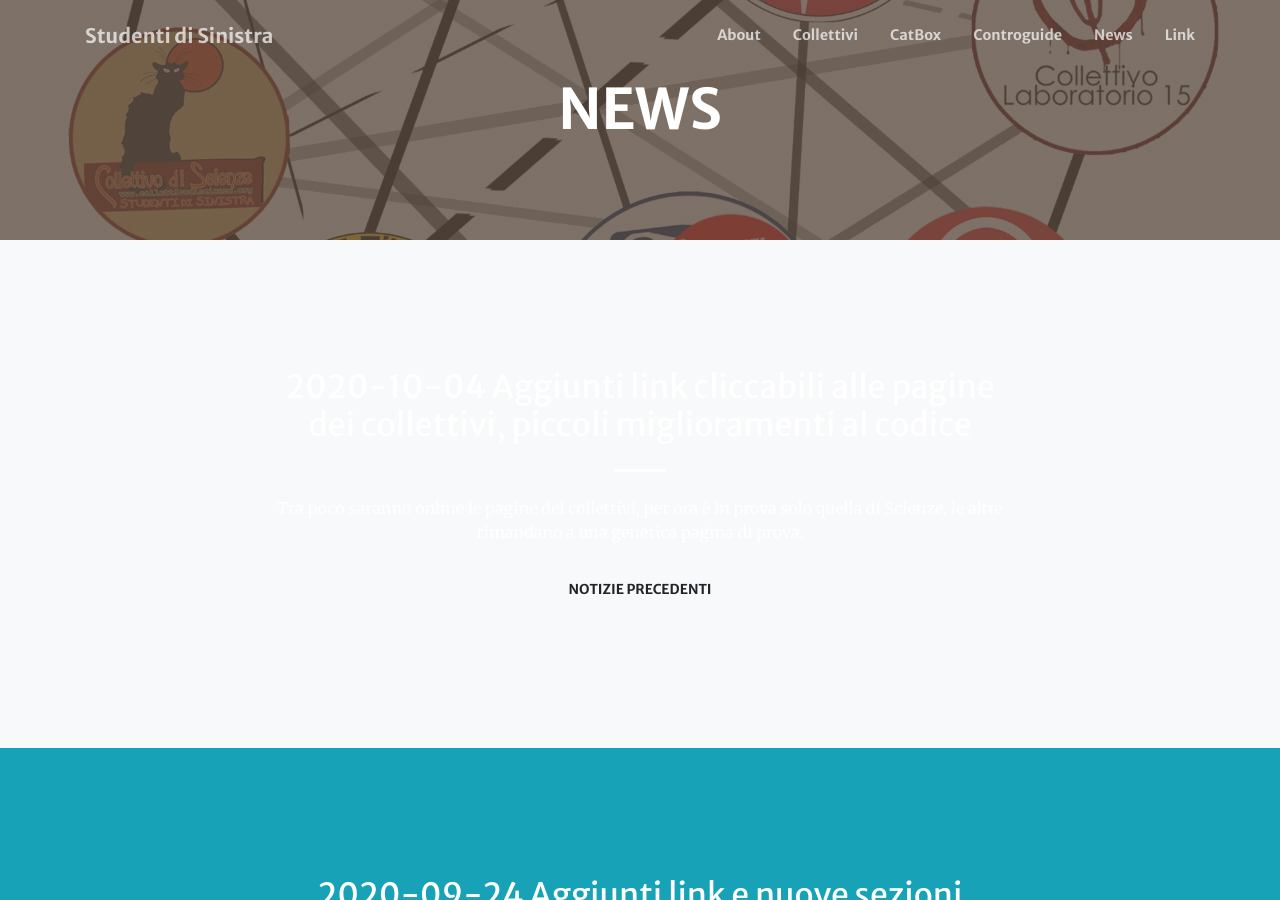
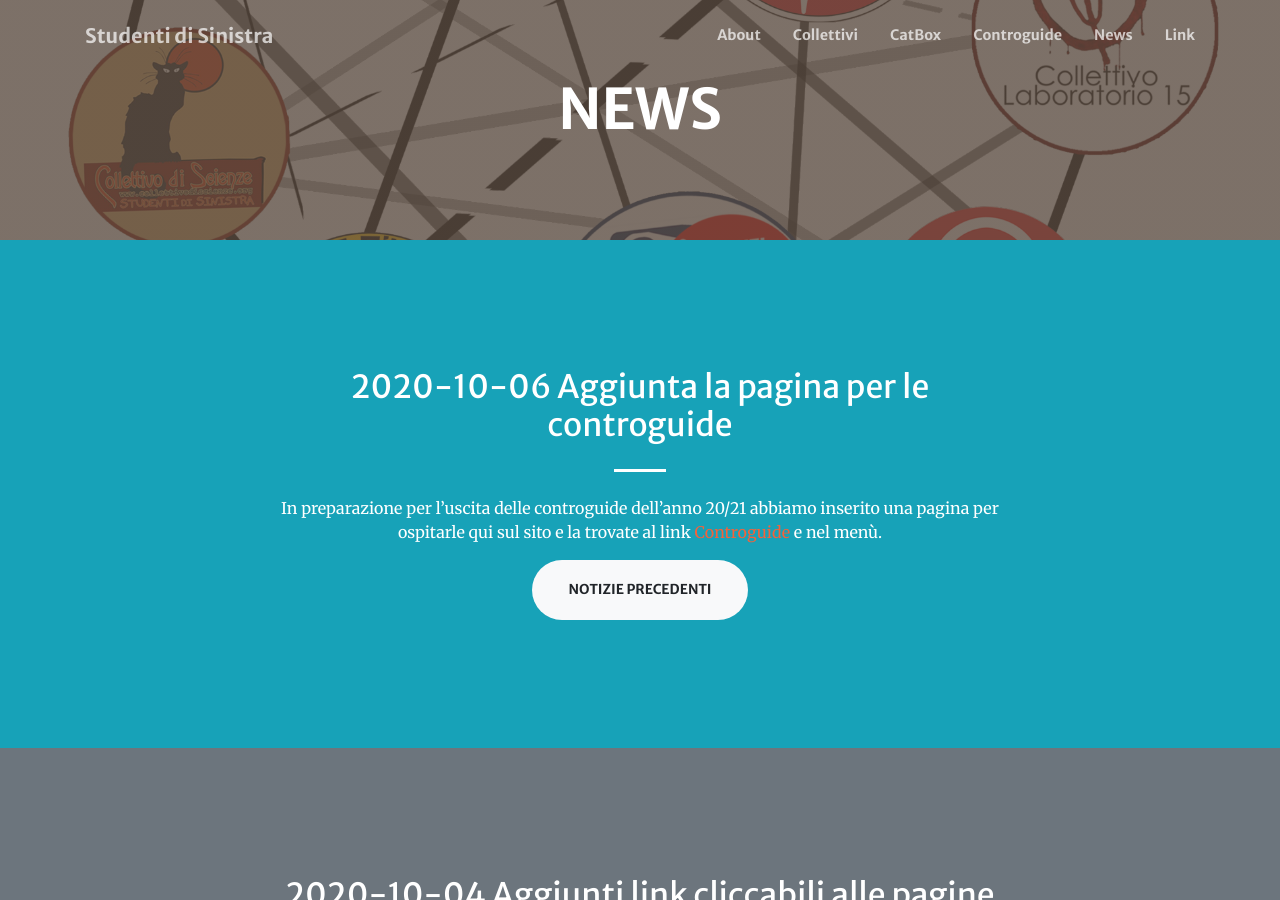
Before and after one commit to studentidisinistra/studentidisinistra.github.io, a Jekyll site: the page built from news.md, in a window 1280 px wide and 900 px high. Built offline with Jekyll 4.4.1, drawn with Linux system fonts in a browser that asks for light colours; nearby versions of some CDN libraries.

Commit message:
aggiunta news controguide

```diff
--- a/news.md
+++ b/news.md
@@ -11,8 +11,17 @@ menus:
 
 sections:
   - type: call-to-action.html
+    section_id: post4
+    background_style: bg-info
+    title: 2020-10-06 Aggiunta la pagina per le controguide
+    text:  In preparazione per l'uscita delle controguide dell'anno 20/21 abbiamo inserito una pagina per ospitarle qui sul sito e la trovate al link [Controguide](controguide) e nel menù.
+    actions:
+      - title: notizie precedenti
+        url: '#post3'
+        class: btn-light
+  - type: call-to-action.html
     section_id: post3
-    background_style: bg-light
+    background_style: bg-secondary
     title: 2020-10-04 Aggiunti link cliccabili alle pagine dei collettivi, piccoli miglioramenti al codice
     text:  Tra poco saranno online le pagine dei collettivi, per ora è in prova solo quella di Scienze, le altre rimandano a una generica pagina di prova.
     actions:
```
